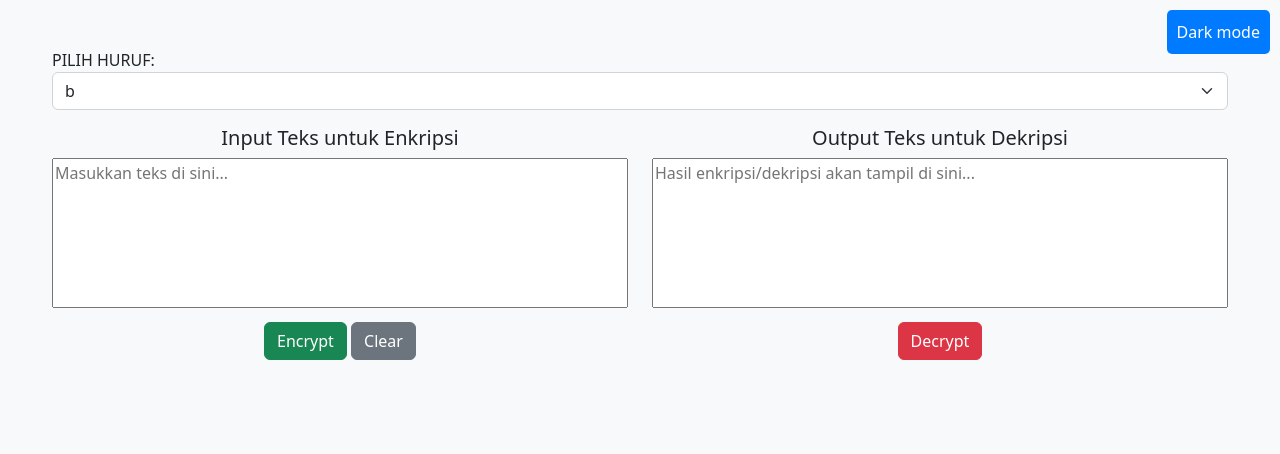
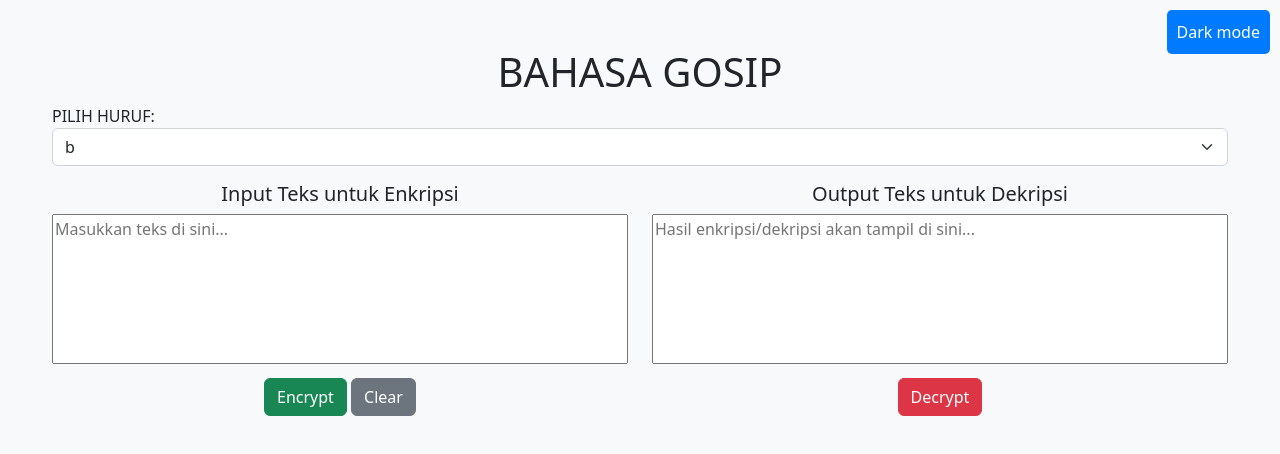
Before and after one commit to Kubagus/bahasa-gosip, a plain HTML site: page index.html in a window 1280 px wide. Drawn offline with Linux system fonts and the light colour scheme.

Commit message:
nambah judul

```diff
--- a/index.html
+++ b/index.html
@@ -40,9 +40,11 @@
     </style>
 </head>
 <body>
+
   <button class="toggle-dark-mode">Dark mode</button>
 
   <div class="container-fluid mt-5">
+    <h1 class="text-center">BAHASA GOSIP</h1>
     <label for="keySelect">PILIH HURUF:</label>
     <select id="keySelect" class="form-select mb-3">
       <!-- Options will be generated dynamically -->
```
